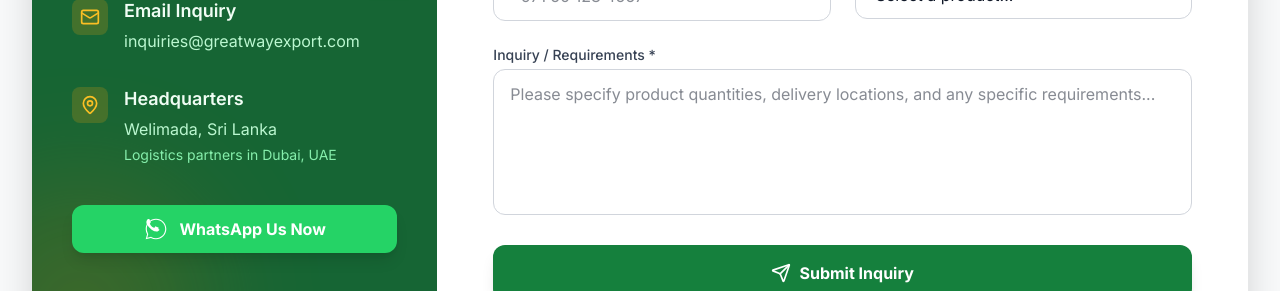
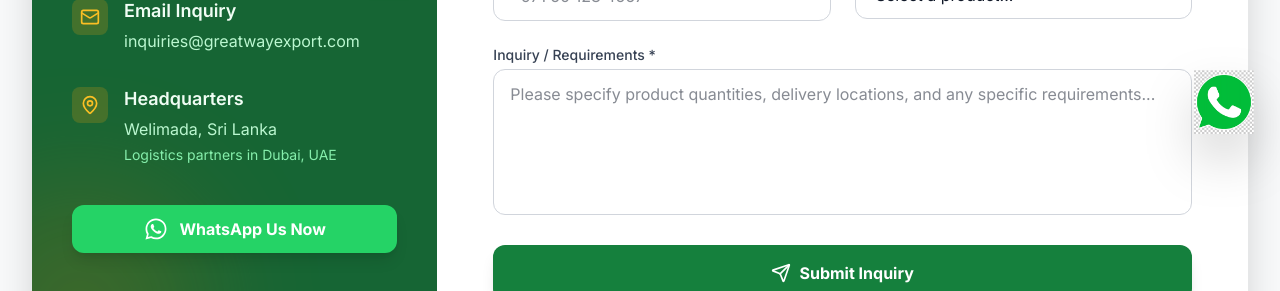
Before and after one commit to JawziAhamed/Greatway-Ceylon, a React (Vite) app in the folder frontend/: page /contact in a window 1280 px wide. Shown: the part 627-918 px from the top of the page. Built offline with nearby package versions, Linux system fonts and the light colour scheme; no server answers.

Commit message:
Use PNG asset for floating WhatsApp logo

```diff
--- a/frontend/src/components/WhatsAppButton.jsx
+++ b/frontend/src/components/WhatsAppButton.jsx
@@ -1,4 +1,4 @@
-import WhatsAppMark from './WhatsAppMark';
+import whatsappIcon from '../assets/whatsapp-icon.png';
 
 export default function WhatsAppButton() {
     const whatsappNumber = "+971547802290"; // UAE number
@@ -9,10 +9,15 @@ export default function WhatsAppButton() {
             href={`https://wa.me/${whatsappNumber}?text=${whatsappMessage}`}
             target="_blank"
             rel="noopener noreferrer"
-            className="fixed bottom-6 right-6 z-50 relative inline-flex h-16 w-16 items-center justify-center rounded-full shadow-2xl transition-all duration-300 hover:scale-110 animate-bounce group"
+            className="fixed bottom-6 right-6 z-50 inline-flex h-16 w-16 items-center justify-center rounded-full transition-all duration-300 hover:scale-110 animate-bounce group"
             aria-label="Chat on WhatsApp"
         >
-            <WhatsAppMark variant="badge" className="h-16 w-16" />
+            <img
+                src={whatsappIcon}
+                alt=""
+                className="h-16 w-16 object-contain drop-shadow-2xl"
+                aria-hidden="true"
+            />
             {/* Tooltip */}
             <span className="absolute right-full mr-4 bg-gray-900 text-white text-xs px-3 py-1 rounded opacity-0 group-hover:opacity-100 transition-opacity whitespace-nowrap pointer-events-none">
                 Chat with us!
--- a/frontend/src/components/WhatsAppMark.jsx
+++ /dev/null
@@ -1,22 +0,0 @@
-export default function WhatsAppMark({ className = 'w-7 h-7', variant = 'glyph' }) {
-    const isBadge = variant === 'badge';
-
-    return (
-        <svg
-            viewBox="0 0 64 64"
-            xmlns="http://www.w3.org/2000/svg"
-            className={className}
-            aria-hidden="true"
-        >
-            {isBadge && <circle cx="32" cy="32" r="30" fill="#25D366" />}
-            <path
-                d="M32 4.5C16.8 4.5 4.5 16.8 4.5 32c0 4.9 1.3 9.6 3.7 13.8L4.5 59.5l13.8-3.5c4.2 2.3 8.9 3.5 13.7 3.5 15.2 0 27.5-12.3 27.5-27.5S47.2 4.5 32 4.5Zm0 3c13.5 0 24.5 11 24.5 24.5S45.5 56.5 32 56.5c-4.4 0-8.7-1.2-12.5-3.3l-.7-.4-10.1 2.6 2.7-9.8-.5-.8A24.4 24.4 0 0 1 7.5 32C7.5 18.5 18.5 7.5 32 7.5Z"
-                fill={isBadge ? '#fff' : 'currentColor'}
-            />
-            <path
-                d="M41.5 34.3c-.7 2.1-4.3 4.1-5.9 4.3-1.5.2-3.3.3-5.5-.4-1.3-.4-2.9-.9-5.1-1.8-8.9-3.9-14.6-12.8-15.1-13.4-.4-.5-3.6-4.7-3.6-9 0-4.3 2.3-6.5 3-7.3.8-.9 1.7-1.2 2.2-1.2h1.5c.5 0 1.2-.2 1.9 1.4.7 1.8 2.6 5.9 2.8 6.3.2.5.3 1 .1 1.5-.2.5-.4.9-.7 1.4-.3.4-.8 1-1.1 1.3-.4.4-.7.7-.3 1.6.4.8 2 3.3 4.4 5.6 3 2.8 5.4 3.6 6.1 4 .8.4 1.2.3 1.7-.2.5-.5 1.9-2.3 2.4-3 .5-.7 1-.6 1.7-.3.7.3 4.4 1.8 5.2 2.2.8.4 1.3.5 1.5.9.2.3.2 1.8-.4 3.7Z"
-                fill={isBadge ? '#fff' : 'currentColor'}
-            />
-        </svg>
-    );
-}
--- a/frontend/src/pages/Contact.jsx
+++ b/frontend/src/pages/Contact.jsx
@@ -2,7 +2,6 @@ import { useState } from 'react';
 import { useSearchParams } from 'react-router-dom';
 import { Mail, Phone, MapPin, Send, CheckCircle, Loader2 } from 'lucide-react';
 import { submitInquiry } from '../utils/api';
-import WhatsAppMark from '../components/WhatsAppMark';
 
 export default function Contact() {
     const [searchParams] = useSearchParams();
@@ -125,7 +124,9 @@ export default function Contact() {
                                 rel="noopener noreferrer"
                                 className="mt-10 flex items-center justify-center gap-3 bg-[#25D366] hover:bg-[#128C7E] text-white font-bold py-3 px-6 rounded-xl transition-all shadow-lg"
                             >
-                                <WhatsAppMark variant="glyph" className="w-6 h-6" />
+                                <svg xmlns="http://www.w3.org/2000/svg" viewBox="0 0 448 512" fill="currentColor" className="w-6 h-6" aria-hidden="true">
+                                    <path d="M380.9 97.1C339 55.1 283.2 32 223.9 32 101 32 1 132 1 255c0 39.2 10.2 77.5 29.6 111.3L0 480l116.7-30.6c32.4 17.7 68.9 27 106.9 27h.1c122.9 0 222.9-100 222.9-223 0-59.3-23.1-115.1-65.7-156.3ZM223.7 438.7c-33.9 0-67.1-9.1-96-26.2l-6.9-4.1-69.2 18.2 18.5-67.5-4.5-7C46.9 322.4 37 289 37 255 37 151.9 120.9 68 224 68c49.9 0 96.8 19.5 132.1 54.8 35.3 35.4 54.7 82.3 54.7 132.2-.1 103.1-84 183.7-187.1 183.7Zm102.6-137.6c-5.6-2.8-33.2-16.4-38.3-18.2-5.1-1.9-8.8-2.8-12.5 2.8-3.7 5.6-14.3 18.2-17.6 22-3.2 3.7-6.5 4.2-12.1 1.4-33.2-16.6-55-29.6-76.8-67-5.8-10 5.8-9.3 16.6-30.9 1.8-3.7.9-6.9-.5-9.7-1.4-2.8-12.5-30.1-17.1-41.2-4.5-10.8-9.1-9.3-12.5-9.5-3.2-.2-6.9-.2-10.6-.2s-9.7 1.4-14.8 6.9c-5.1 5.6-19.4 19-19.4 46.3s19.9 53.7 22.7 57.4c2.8 3.7 39.1 59.7 94.8 83.8 35.2 15.2 49 16.5 66.6 13.9 10.7-1.6 33.2-13.6 37.9-26.7 4.6-13.1 4.6-24.3 3.2-26.7-1.3-2.5-5-3.9-10.6-6.7Z" />
+                                </svg>
                                 WhatsApp Us Now
                             </a>
                         </div>
```
Also changed, not shown: frontend/src/assets/whatsapp-icon.png (added).
